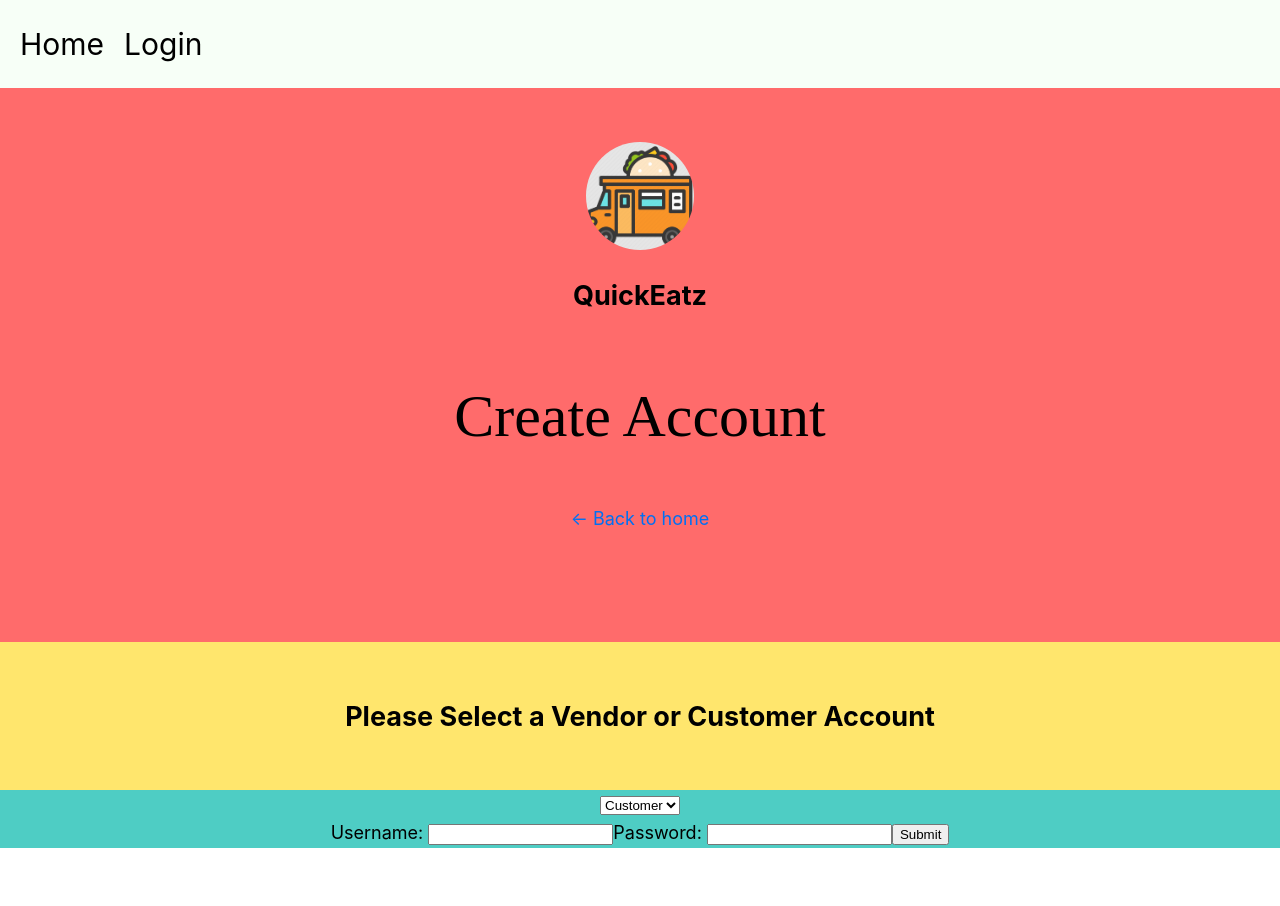
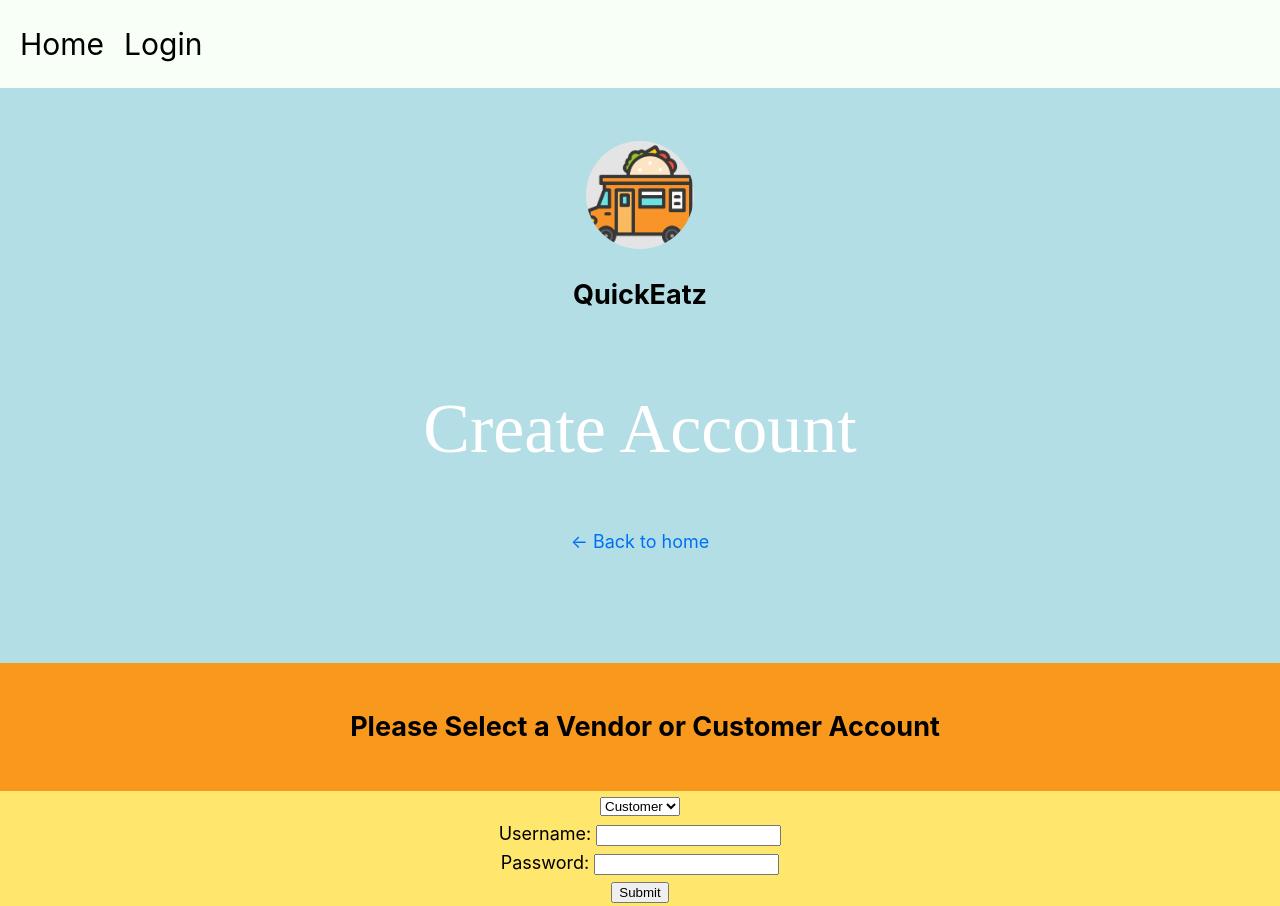
Before and after one commit to sngo103/QuickEatz, a Next.js app: page /createAccount in a window 1280 px wide. Before the commit the page ends 848 px from the top, so only its background shows below. Built offline with nearby package versions, Linux system fonts and the light colour scheme.

Commit message:
modified color schema of createAccount page and added a modfied css layout file for createAccount.js

```diff
--- /dev/null
+++ b/components/accountLayout.js
@@ -0,0 +1,73 @@
+import Head from 'next/head'
+import Image from 'next/image'
+import styles from './accountLayout.module.css'
+import utilStyles from '../styles/utils.module.css'
+import Link from 'next/link'
+
+const name = 'QuickEatz'
+export const siteTitle = 'Next.js Sample Website'
+
+export default function accountLayout({ children, home }) {
+    return (
+        <div className={styles.container}>
+            <Head>
+                <link rel="icon" href="/favicon.ico" />
+                <meta
+                    name="description"
+                    content="Learn how to build a personal website using Next.js"
+                />
+                <meta
+                    property="og:image"
+                    content={`https://og-image.vercel.app/${encodeURI(
+                        siteTitle
+                    )}.png?theme=light&md=0&fontSize=75px&images=https%3A%2F%2Fassets.vercel.com%2Fimage%2Fupload%2Ffront%2Fassets%2Fdesign%2Fnextjs-black-logo.svg`}
+                />
+                <meta name="og:title" content={siteTitle} />
+                <meta name="twitter:card" content="summary_large_image" />
+            </Head>
+            <header className={styles.header}>
+                {home ? (
+                    <>
+                        <Image
+                            priority
+                            src="/images/quickeatzlogo.png"
+                            className={utilStyles.borderCircle}
+                            height={144}
+                            width={144}
+                            alt={name}
+                        />
+                        <h1 className={utilStyles.heading2Xl}>{name}</h1>
+                    </>
+                ) : (
+                        <>
+                            <Link href="/">
+                                <a>
+                                    <Image
+                                        priority
+                                        src="/images/quickeatzlogo.png"
+                                        className={utilStyles.borderCircle}
+                                        height={108}
+                                        width={108}
+                                        alt={name}
+                                    />
+                                </a>
+                            </Link>
+                            <h2 className={utilStyles.headingLg}>
+                                <Link href="/">
+                                    <a className={utilStyles.colorInherit}>{name}</a>
+                                </Link>
+                            </h2>
+                        </>
+                    )}
+            </header>
+            <main>{children}</main>
+            {!home && (
+                <div className={styles.backToHome}>
+                    <Link href="/">
+                        <a>← Back to home</a>
+                    </Link>
+                </div>
+            )}
+        </div>
+    )
+}
--- /dev/null
+++ b/components/accountLayout.module.css
@@ -0,0 +1,15 @@
+.container {
+    max-width: 36rem;
+    padding: 0 1rem;
+    margin: 3rem auto 6rem;
+  }
+
+  .header {
+    display: flex;
+    flex-direction: column;
+    align-items: center;
+  }
+
+  .backToHome {
+    margin: 3rem 0 0;
+  }
--- a/pages/createAccount.js
+++ b/pages/createAccount.js
@@ -1,6 +1,6 @@
 import Head from 'next/head'
 import Link from 'next/link'
-import Layout from '../components/layout'
+import Layout from '../components/accountLayout'
 
 
 export default function FirstPost() {
@@ -13,16 +13,17 @@
       </div>
 
       <section className="topPage">
+
+        <Head>
+          <title className="title">Create Account</title>
+        </Head>
         <Layout>
-          <Head>
-            <title className="title">Create Account</title>
-          </Head>
           <h1 className="title">Create Account</h1>
         </Layout>
       </section>
 
       <section className="midPage">
-        <h1>Please Select a Vendor or Customer Account </h1>
+        <h1 className="accountMessage">Please Select a Vendor or Customer Account </h1>
       </section>
 
       <section className="bottomPage">
@@ -32,14 +33,18 @@
           <option value="Vendor">Vendor</option>
         </select>
 
-        <form onSubmit className="usernameLabel">
+        <form onSubmit>
           <label className="usernameLabel">
             Username: <input type="text" name="username" />
           </label>
 
+          <div></div>
+
           <label className="passwordLabel">
             Password: <input type="test" name="password" />
           </label>
+
+          <div></div>
 
           <input type="submit" value="Submit" />
         </form>
@@ -54,7 +59,8 @@
           background-color: #F7FFF7;
           padding: 10px;
           width: 100%;
-          display: flex;
+          display: flex
+          position: fixed;
 
           align-items: center;
         }
@@ -79,7 +85,8 @@
         }
 
         .title {
-          font: 60px "Bungee Shade";
+          font: 70px "Bungee Shade";
+          color: white;
         }
 
         .usernameLabel {
@@ -93,9 +100,9 @@
         }
 
         .topPage {
-          background-color: #FF6B6B;
+          background-color: #B3DEE5; /*#FF6B6B Red*/
           width: 100%;
-          height: 10%;
+          height: 575px;
           display: flex;
           align-items: center;
           text-align: center;
@@ -103,28 +110,23 @@
         }
 
         .midPage {
-          background-color: #FFE66D;
-          padding: 30px 30px 30px 30px;
+          background-color: #F8981D;/*#FFE66D;*/
+          padding: 20px 20px 20px 30px;
           align-items: center;
           text-align: center;
         }
 
         .bottomPage {
-          background-color: #4ECDC4;
+          background-color: #FFE66D;/*#4ECDC4;*/
           align-items: center;
           text-align: center;
-          height 75%;
           padding 200px 200px 200px 200px;
+          position: relative;
+          bottom: 0;
         }
 
-        .enterUsername {
-          border: #FFE66D 30px 30px 30px 30px;
-          outline: #000000 30px 30px 30px 30px;
-        }
-
-        .enterPassword {
-          border: #51B1E7 30px 30px 30px 30px;
-          outline: #000000 30px 30px 30px 30px;
+        .accountMessage {
+          color: black;
         }
 
       `}</style>
```
